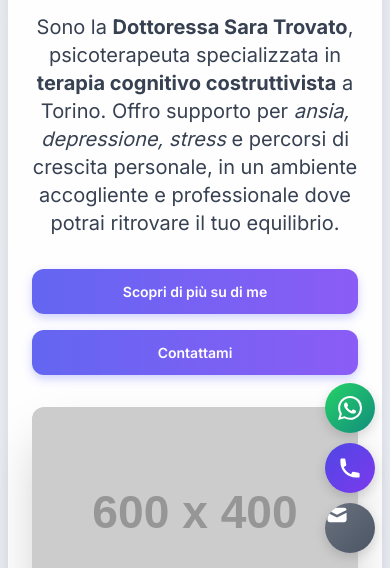
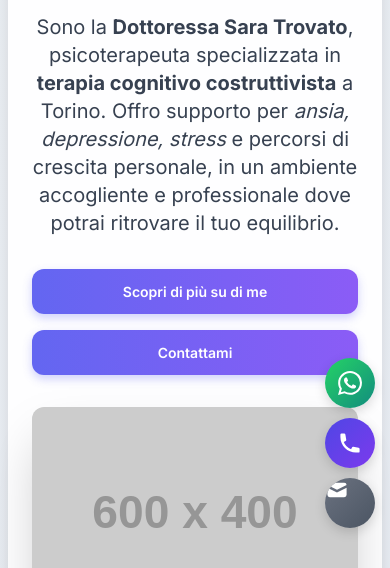
Before and after one commit to immacolato/dott.saratrovato, a plain HTML site: page docs/index.html in a window 390 px wide. Shown: the part 276-844 px from the top of the page. Drawn offline with nearby package versions, Linux system fonts and the light colour scheme; placeholder pictures from the web are drawn by us.

Commit message:
Fix: Migliorato posizionamento floating buttons su mobile
- Aumentato bottom da 20px a 30px su tablet (768px)
- Aumentato bottom da 15px a 40px su mobile (480px)
- Evita sovrapposizione con footer e testo nella parte bassa
- Pulsante email ora ben visibile e accessibile su tutti i dispositivi

```diff
--- a/docs/index.html
+++ b/docs/index.html
@@ -803,7 +803,7 @@
 /* Responsive ottimizzato */
 @media (max-width: 768px) {
     .floating-buttons {
-        bottom: 20px;
+        bottom: 30px;
         right: 20px;
         gap: 12px;
     }
@@ -816,7 +816,7 @@
 
 @media (max-width: 480px) {
     .floating-buttons {
-        bottom: 15px;
+        bottom: 40px;
         right: 15px;
         gap: 10px;
     }
```
Also changed, not shown: index.html (+2 -2 lines).
